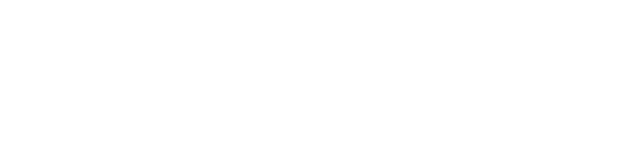
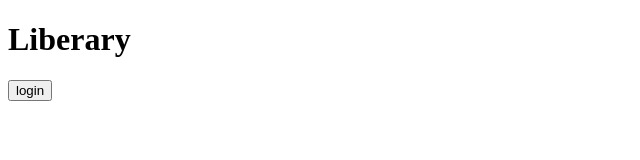
Before and after one commit to ahmed-H20/Library, a plain HTML site: page index.html in a window 1280 px wide. Shown: the whole page, without its empty margins (0-640 px from the left). Drawn offline with Linux system fonts and the light colour scheme.

Commit message:
Make aheader html code

```diff
--- a/index.html
+++ b/index.html
@@ -7,7 +7,12 @@
     <title>Library</title>
 </head>
 <body>
-
+    <div class="header">
+        <div class="container">
+            <h1>Liberary</h1>
+            <button>login</button>
+        </div>
+    </div>
 
 
 
--- a/index.js
+++ b/index.js
@@ -11,3 +11,7 @@ function addBookToLibrary(name, author, pages_num, read) {
   let book = new Book (name, author, pages_num, read);
   myLibrary.push(book);
 }
+
+for(let i = 0; i<myLibrary.length; i++){
+    console.log(i);
+}
```
